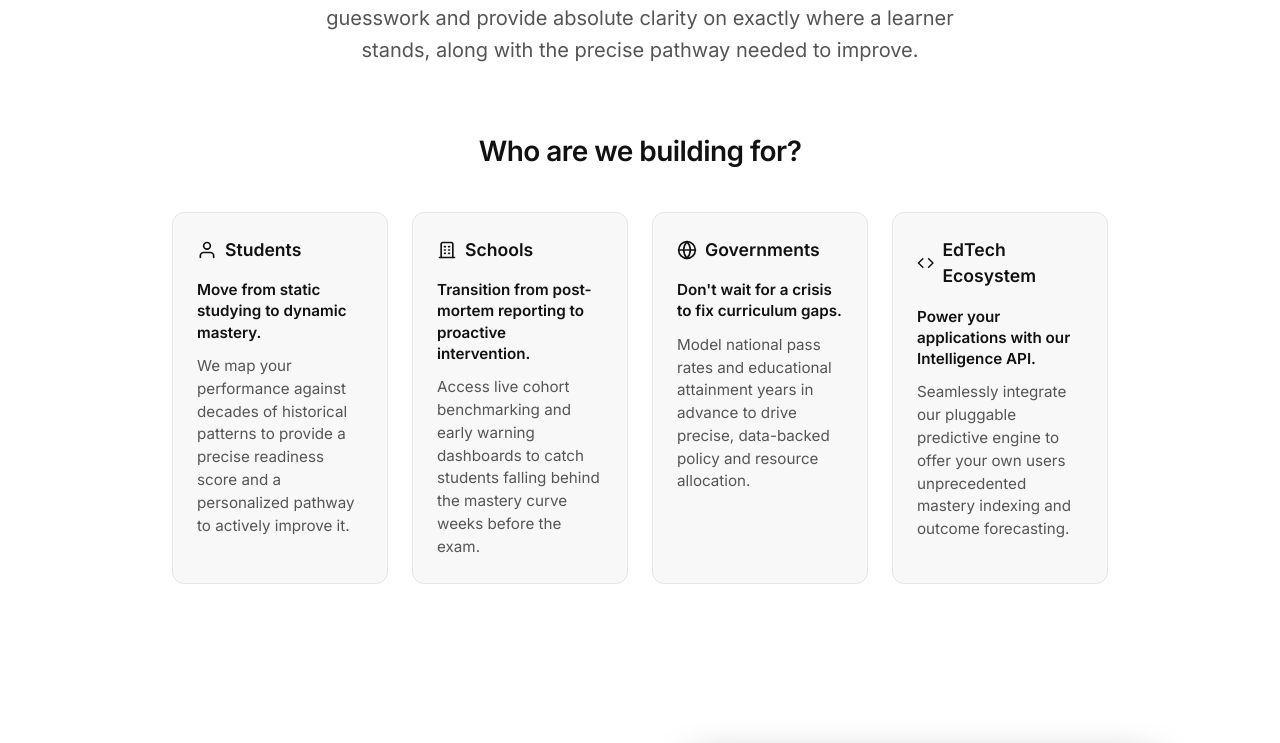
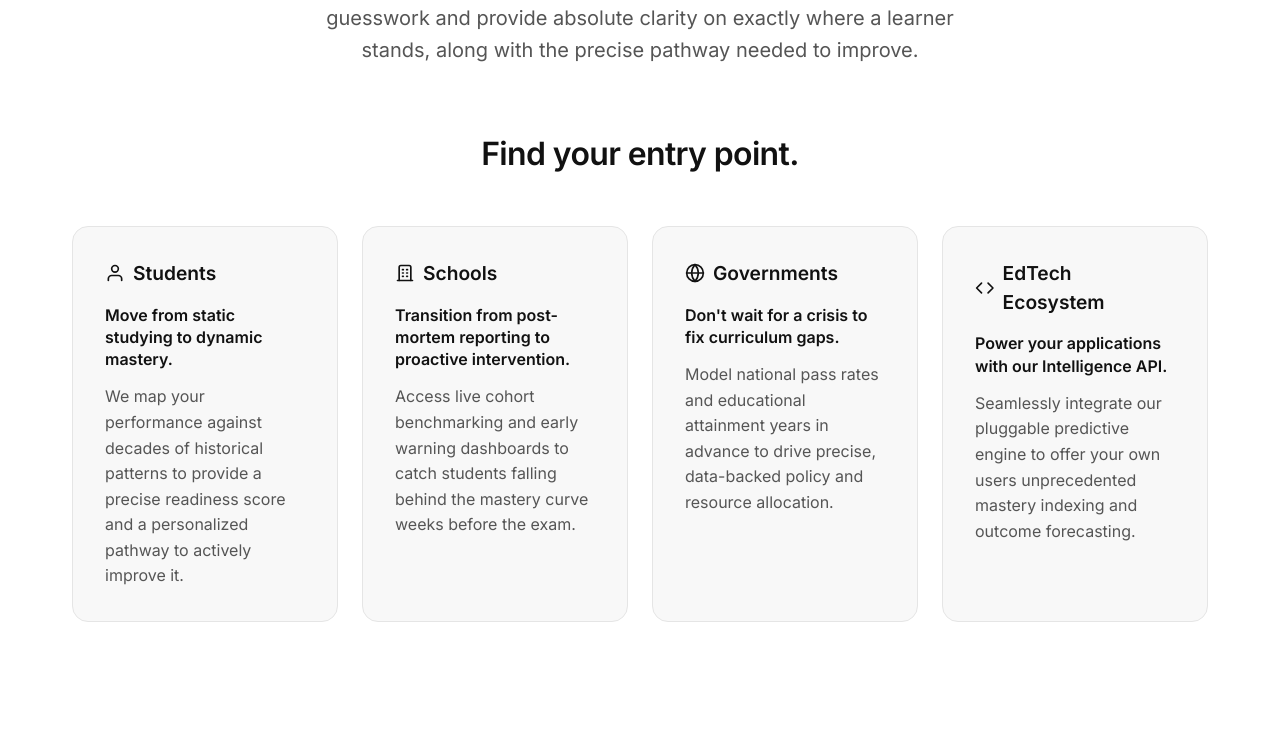
Before and after one commit to Threadigit/ScholarGrid, a Next.js app: page / in a window 1280 px wide. Shown: the part 1107-1850 px from the top of the page. Built offline with nearby package versions, Linux system fonts and the light colour scheme.

Commit message:
update card headers

```diff
--- a/src/app/page.module.css
+++ b/src/app/page.module.css
@@ -269,16 +269,16 @@
 }
 
 .routingSection {
-  padding: 0 2rem 6rem;
-  max-width: 1000px;
+  padding: 0 2rem 8rem;
+  max-width: 1200px;
   margin: 0 auto;
   text-align: center;
 }
 
 .routingHeader {
-  font-size: 1.75rem;
+  font-size: 2rem;
   font-weight: 600;
-  margin-bottom: 2.5rem;
+  margin-bottom: 3rem;
   color: var(--text-primary);
   letter-spacing: -0.02em;
 }
@@ -293,8 +293,8 @@
 .routingCard {
   background-color: #F8F8F8;
   border: 1px solid var(--border-color);
-  padding: 1.5rem;
-  border-radius: 12px;
+  padding: 2rem;
+  border-radius: 16px;
   transition: transform 0.2s ease, box-shadow 0.2s ease, border-color 0.2s ease;
   display: flex;
   flex-direction: column;
@@ -315,23 +315,23 @@
 }
 
 .routingCardHeader h4 {
-  font-size: 1.1rem;
+  font-size: 1.2rem;
   font-weight: 600;
   margin: 0;
 }
 
 .routingCardHook {
-  font-size: 0.95rem;
+  font-size: 1rem;
   font-weight: 600;
   color: var(--text-primary);
-  margin-bottom: 0.75rem;
+  margin-bottom: 0.85rem;
   line-height: 1.4;
 }
 
 .routingCard p {
-  font-size: 0.95rem;
+  font-size: 1rem;
   color: var(--text-secondary);
-  line-height: 1.5;
+  line-height: 1.6;
   margin: 0;
 }
 
--- a/src/app/page.tsx
+++ b/src/app/page.tsx
@@ -74,7 +74,7 @@ export default function Home() {
           </section>
 
           <section className={styles.routingSection}>
-            <h3 className={styles.routingHeader}>Who are we building for?</h3>
+            <h3 className={styles.routingHeader}>Find your entry point.</h3>
             <div className={styles.routingGrid}>
               <div className={styles.routingCard}>
                 <div className={styles.routingCardHeader}>
```
